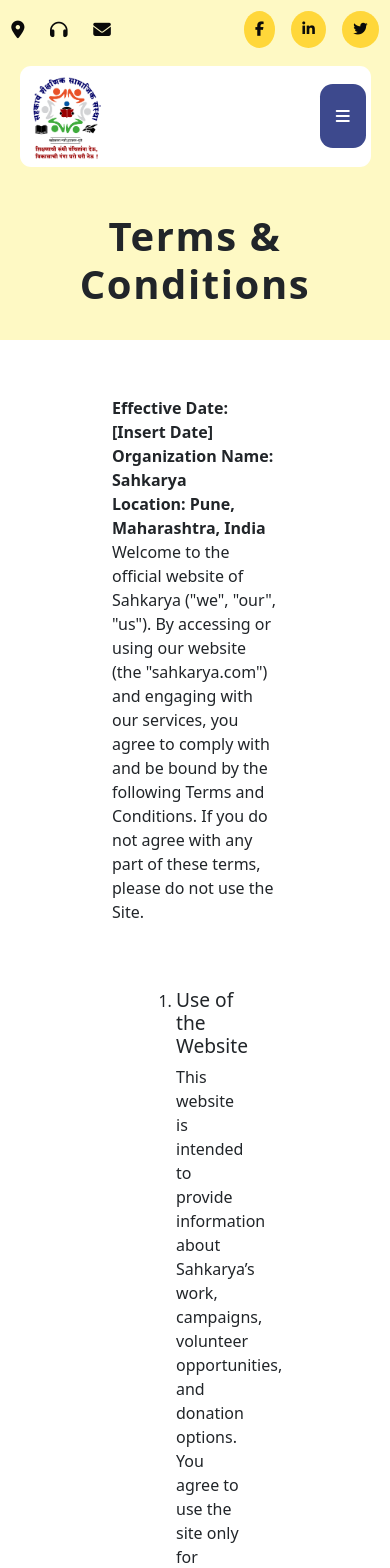
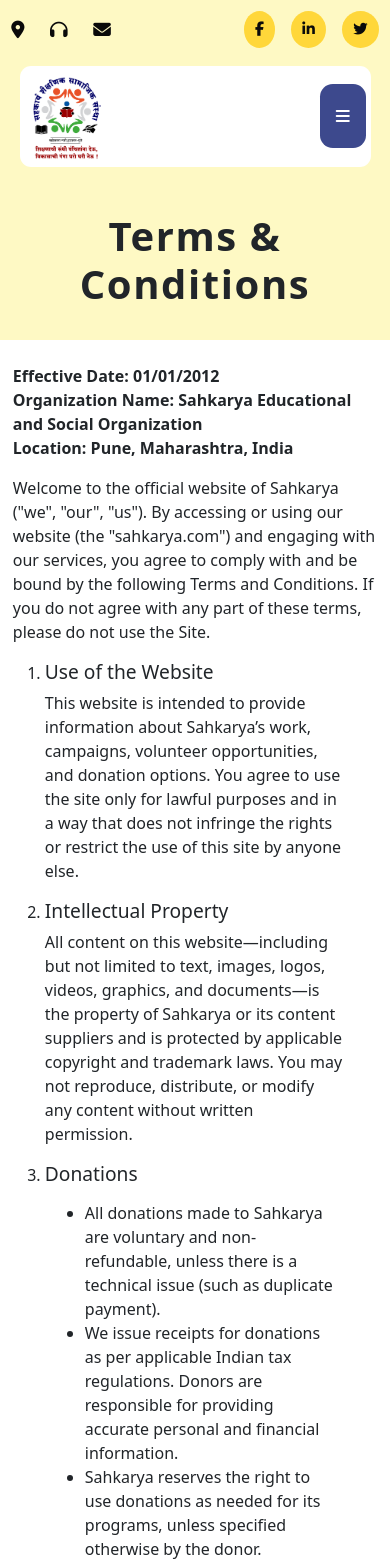
Before and after one commit to PratikChavan97/sahkarya, a React (Vite) app: page /terms-and-conditions in a window 390 px wide. Shown: the top 1568 px of the page. Built offline with nearby package versions, Linux system fonts and the light colour scheme.

Commit message:
Terms, policy responsive

```diff
--- a/src/pages/site/PrivacyPolicy.jsx
+++ b/src/pages/site/PrivacyPolicy.jsx
@@ -165,10 +165,11 @@
                 or how your data is handled, please contact:
               </p>
               <p>
-                Sahkarya <br />
-                [Insert Office Address if any] <br /> Pune, Maharashtra, India{" "}
-                <br />
-                Email: [Insert NGO Email] <br /> Phone: [Insert Contact Number]
+                Sahkarya Educational & Social Foundation <br />
+                Sadesatra Nali, Hadapsar, Pune, India <br /> Pune, Maharashtra,
+                India <br />
+                Email: sahkarya.pune@gmail.com <br /> Phone: 7218656565 /
+                9763661212
               </p>
             </li>
           </ol>
--- a/src/pages/site/Terms&Conditions.jsx
+++ b/src/pages/site/Terms&Conditions.jsx
@@ -4,9 +4,9 @@
       <h2 className="page-top">Terms & Conditions</h2>
       <div className="policy">
         <div>
-          <b>Effective Date: [Insert Date]</b>
+          <b>Effective Date: 01/01/2012</b>
           <br />
-          <b>Organization Name: Sahkarya</b>
+          <b>Organization Name: Sahkarya Educational and Social Organization</b>
           <br />
           <b>Location: Pune, Maharashtra, India</b>
           <br />
@@ -151,10 +151,11 @@
                 or how your data is handled, please contact:
               </p>
               <p>
-                Sahkarya <br />
-                [Insert Office Address if any] <br /> Pune, Maharashtra, India{" "}
-                <br />
-                Email: [Insert NGO Email] <br /> Phone: [Insert Contact Number]
+                Sahkarya Educational & Social Foundation <br />
+                Sadesatra Nali, Hadapsar, Pune, India <br /> Pune, Maharashtra,
+                India <br />
+                Email: sahkarya.pune@gmail.com <br /> Phone: 7218656565 /
+                9763661212
               </p>
             </li>
           </ol>
--- a/src/pages/site/module.PrivacyPolicy.css
+++ b/src/pages/site/module.PrivacyPolicy.css
@@ -44,3 +44,20 @@
 .lists ol li p {
   margin-bottom: 1rem;
 }
+
+/* Responsive for device width: 0 to 465px */
+
+@media screen and (max-width: 446px) {
+  .policy {
+    padding: 1rem 0.8rem;
+  }
+
+  .policy > div > p {
+    margin-top: 1rem;
+    margin-bottom: -2rem;
+  }
+
+  .policy .lists > ol {
+    padding: 0;
+  }
+}
```
